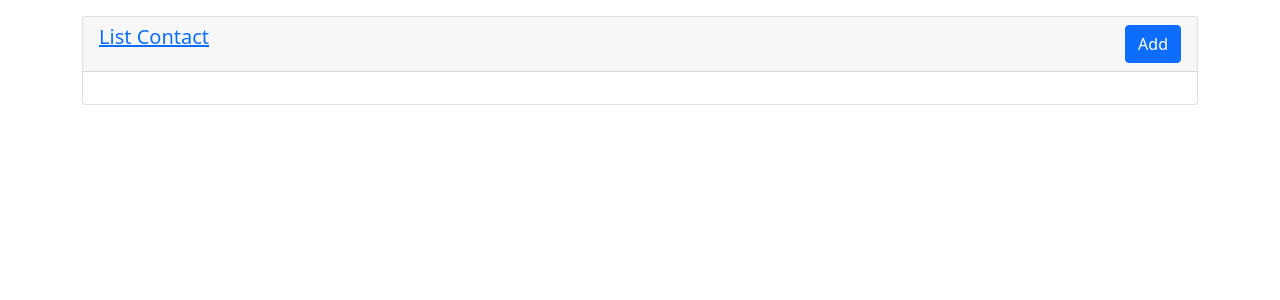
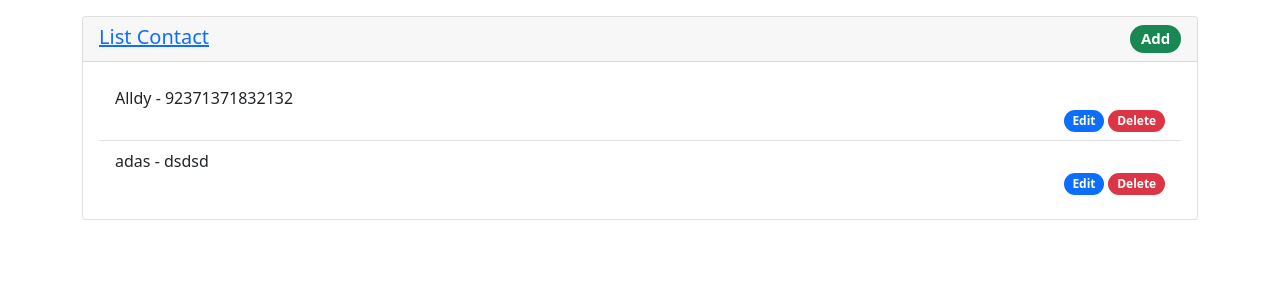
Before and after one commit to alldynovryaldy/contact, a React (Create React App) app: page / in a window 1280 px wide. Shown: the top 300 px of the page. Built offline with nearby package versions, Linux system fonts and the light colour scheme; data requests are answered from the project's data file.

Commit message:
update view

```diff
--- a/contact.json
+++ b/contact.json
@@ -1,3 +1,14 @@
 {
-  "contact": []
+  "contact": [
+    {
+      "name": "Alldy",
+      "nomor": "92371371832132",
+      "id": 2
+    },
+    {
+      "name": "adas",
+      "nomor": "dsdsd",
+      "id": 3
+    }
+  ]
 }
--- a/src/view/component/Card.jsx
+++ b/src/view/component/Card.jsx
@@ -8,7 +8,10 @@ const Card = () => {
             <h5 className="card-header">
                {/* Link adalah link yang akan tampil di view aplikasi */}
                <Link to="/">List Contact</Link>
-               <Link to="/create" className="btn btn-primary float-end">
+               <Link
+                  to="/create"
+                  className="badge btn bg-success rounded-pill float-end"
+               >
                   Add
                </Link>
             </h5>
--- a/src/view/contact/List.jsx
+++ b/src/view/contact/List.jsx
@@ -60,14 +60,12 @@ const List = () => {
             {/* menampilkan data contact */}
             {contacts.map((value) => (
                //key sebagai kode unik untuk setiap element nya
-               <li
-                  className="list-group-item d-flex justify-content-between align-items-start"
-                  key={value.id}
-               >
+               <li className="list-group-item align-items-start" key={value.id}>
                   {value.name} - {value.nomor}
+                  <div className="d-flex justify-content-end">
                      <Link
                         to={`/edit/${value.id}`}
-                     className="badge btn bg-danger rounded-pill"
+                        className="badge btn bg-primary rounded-pill me-1"
                      >
                         Edit
                      </Link>
@@ -77,6 +75,7 @@ const List = () => {
                      >
                         Delete
                      </button>
+                  </div>
                </li>
             ))}
          </ul>
```
Lines whose indentation alone changed are shown as unchanged.
